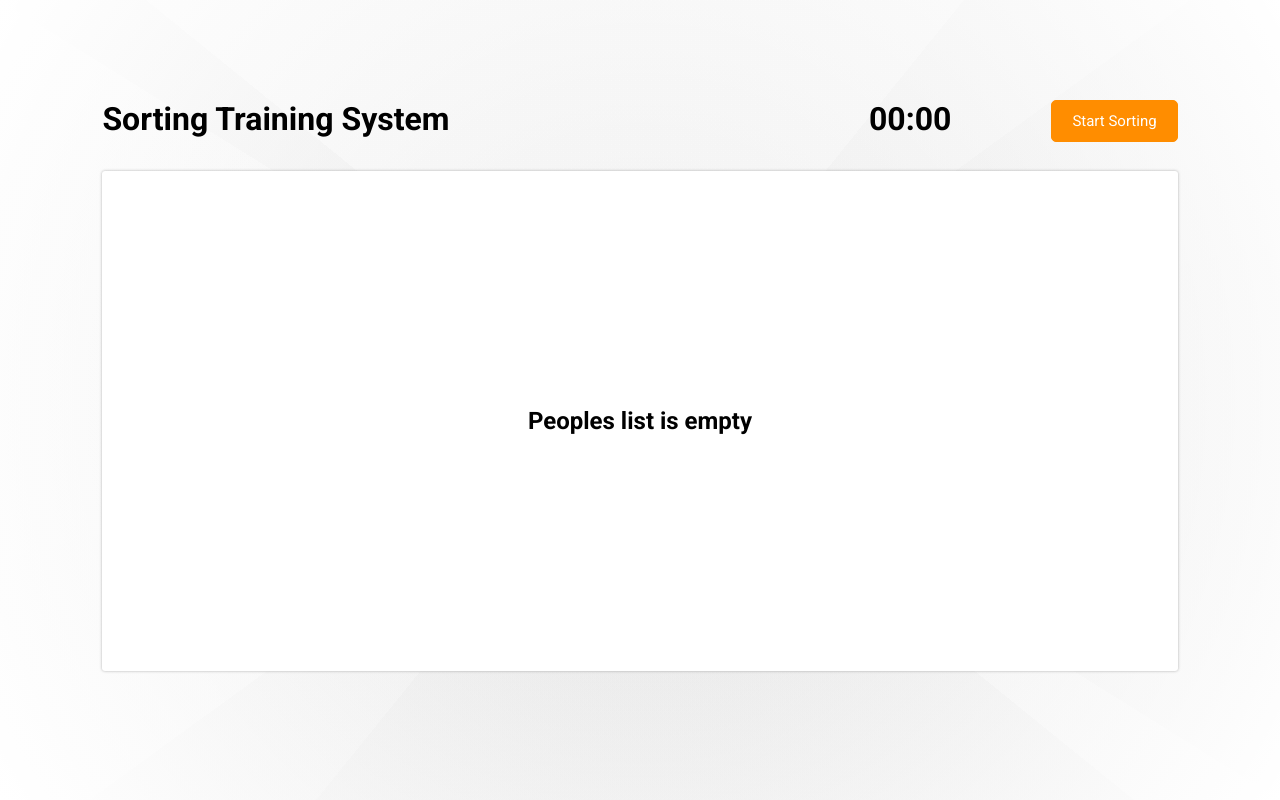
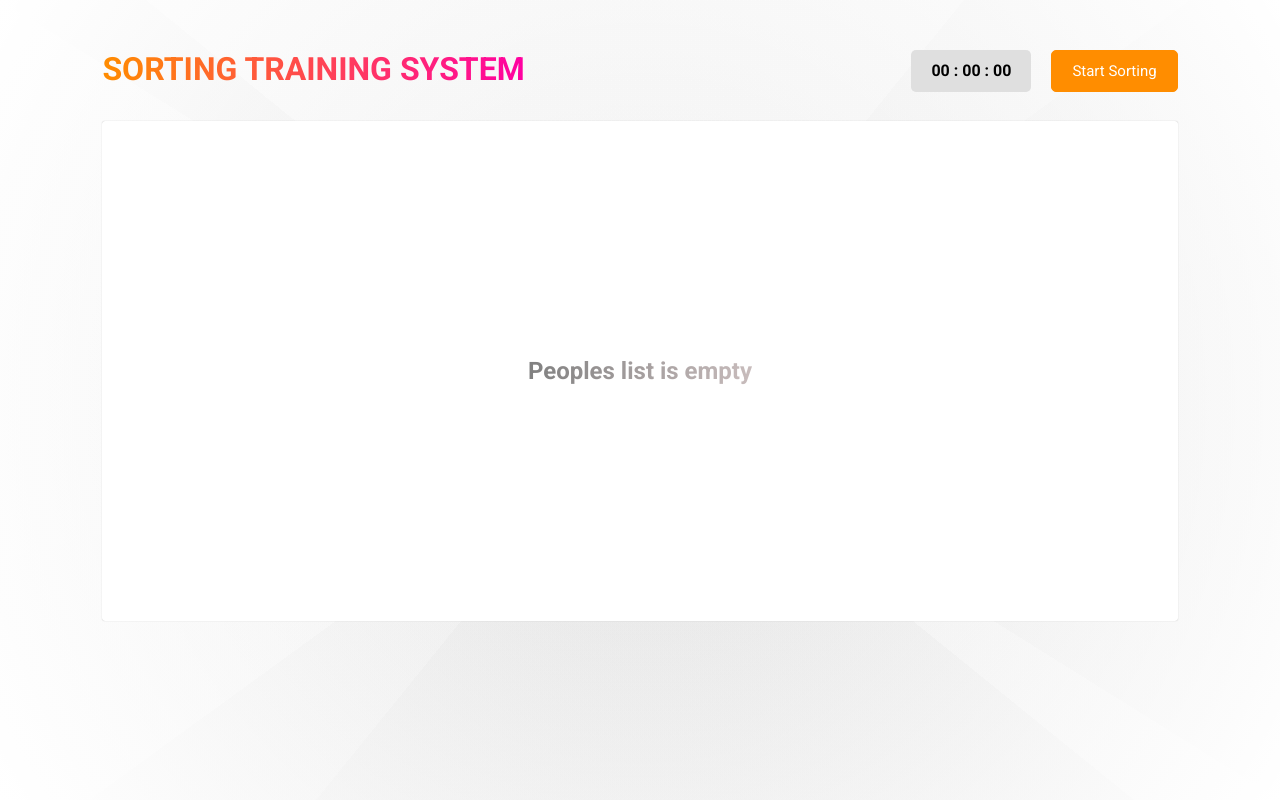
Before and after one commit to shudhuiami/potatostan, a Vue app: page / in a window 1280 px wide. Built offline with nearby package versions, Linux system fonts and the light colour scheme.

Commit message:
system functional

```diff
--- a/src/App.vue
+++ b/src/App.vue
@@ -2,7 +2,9 @@
   <div id="app">
     <div class="main-container-wrapper">
       <div class="section-header">
-        <div class="section-title">Sorting Training System</div>
+        <div class="section-title">
+          <span class="gd-text">Sorting Training System</span>
+        </div>
         <div class="section-actions">
           <button class="btn btn-theme" v-on:click="startTraining">Start Sorting</button>
         </div>
@@ -15,7 +17,7 @@
         <AppTable/>
       </div>
       <div class="main-container-inner flex-inner" v-if="peoples.length === 0">
-        <h2>Peoples list is empty</h2>
+        <h2 class="gd-text-2">Peoples list is empty</h2>
       </div>
 
     </div>
--- a/src/assets/scss/main.scss
+++ b/src/assets/scss/main.scss
@@ -29,7 +29,7 @@ p{
 
 .main-container-wrapper{
   min-height: 100vh;
-  padding: 100px 8% 20px 8%;
+  padding: 50px 8% 20px 8%;
   box-sizing: border-box;
   background-image: radial-gradient(circle at center center, transparent,rgb(255,255,255)),linear-gradient(309deg, rgba(90, 90, 90,0.05) 0%, rgba(90, 90, 90,0.05) 50%,rgba(206, 206, 206,0.05) 50%, rgba(206, 206, 206,0.05) 100%),linear-gradient(39deg, rgba(13, 13, 13,0.05) 0%, rgba(13, 13, 13,0.05) 50%,rgba(189, 189, 189,0.05) 50%, rgba(189, 189, 189,0.05) 100%),linear-gradient(144deg, rgba(249, 249, 249,0.05) 0%, rgba(249, 249, 249,0.05) 50%,rgba(111, 111, 111,0.05) 50%, rgba(111, 111, 111,0.05) 100%),linear-gradient(166deg, rgba(231, 231, 231,0.05) 0%, rgba(231, 231, 231,0.05) 50%,rgba(220, 220, 220,0.05) 50%, rgba(220, 220, 220,0.05) 100%),linear-gradient(212deg, rgba(80, 80, 80,0.05) 0%, rgba(80, 80, 80,0.05) 50%,rgba(243, 243, 243,0.05) 50%, rgba(243, 243, 243,0.05) 100%),radial-gradient(circle at center center, hsl(107,19%,100%),hsl(107,19%,100%));
   .main-container-inner{
@@ -37,7 +37,7 @@ p{
     border-radius: 3px;
     box-sizing: border-box;
     padding: 50px 40px;
-    box-shadow: 0 0 3px 0 rgba(0,0,0,0.30);
+    box-shadow: 0 0 1px 0 rgba(0,0,0,0.30);
     min-height: 500px;
     &.flex-inner{
       display: flex;
@@ -56,15 +56,19 @@ p{
       font-size: 32px;
       line-height: 38px;
       color: #000000;
+      text-transform: uppercase;
     }
     .timer-wrapper{
       float: right;
-      font-style: normal;
       font-weight: 700;
-      font-size: 32px;
-      line-height: 38px;
+      font-size: 16px;
+      line-height: 22px;
       color: #000000;
-      margin-right: 100px;
+      background-color: #dfdfdf;
+      padding: 10px 20px;
+      border-radius: 5px;
+      box-sizing: border-box;
+      margin-right: 20px;
     }
     .section-actions{
       float: right;
@@ -90,8 +94,8 @@ p{
     transition: border-color ease-in-out .15s,box-shadow ease-in-out .15s,-webkit-box-shadow ease-in-out .15s;
     &:focus {
       outline: 0;
-      border-color: $theme;
-      box-shadow: 0 0 0 0.2rem rgba($theme, 0.25);
+      border-color: #fff;
+      box-shadow: 0 0 0 0.1rem rgba(#000, 0.25);
     }
   }
   .helper-text{
@@ -124,6 +128,31 @@ p{
 
 }
 
+.gd-text{
+  background: #ff8d00; /* fallback for old browsers */
+  background: -webkit-linear-gradient(to right, #ff8d00, #ff00a2); /* Chrome 10-25, Safari 5.1-6 */
+  background: linear-gradient(to right, #ff8d00, #ff00a2); /* W3C, IE 10+/ Edge, Firefox 16+, Chrome 26+, Opera 12+, Safari 7+ */
+  -webkit-background-clip: text;
+  background-clip: text;
+  color: transparent;
+}
+.gd-text-2{
+  background: #808080; /* fallback for old browsers */
+  background: -webkit-linear-gradient(to right, #808080, #c8bcbc); /* Chrome 10-25, Safari 5.1-6 */
+  background: linear-gradient(to right, #808080, #c8bcbc); /* W3C, IE 10+/ Edge, Firefox 16+, Chrome 26+, Opera 12+, Safari 7+ */
+  -webkit-background-clip: text;
+  background-clip: text;
+  color: transparent;
+}
+
 .text-danger{
   color: #ec5b5b;
 }
+
+.unselectable {
+  -moz-user-select: none;
+  -khtml-user-select: none;
+  -webkit-user-select: none;
+  -ms-user-select: none;
+  user-select: none;
+}
--- a/src/components/AppTable.vue
+++ b/src/components/AppTable.vue
@@ -8,8 +8,8 @@
       <th>Last Name</th>
     </tr>
     </thead>
-    <draggable v-model="peoples" tag="tbody" @end="GetSortStatus">
-      <tr v-for="(people, index) in peoples" :key="(index+1)">
+    <draggable :options="{disabled : timerStatus === false && peoples.length > 0}" v-model="peoples" tag="tbody" @end="GetSortStatus">
+      <tr class="unselectable" v-for="(people, index) in peoples" :key="(index+1)">
         <td>{{ people.email }}</td>
         <td><strong>{{ people.potatoes }}</strong></td>
         <td>{{ people.first_name }}</td>
@@ -26,9 +26,7 @@ import draggable from 'vuedraggable';
 export default {
   name: 'AppTable',
   data() {
-    return {
-      peoplesList: [],
-    }
+    return {}
   },
   computed: {
     peoples: {
@@ -39,6 +37,9 @@ export default {
         this.$store.commit('setPeoples', value)
       }
     },
+    timerStatus() {
+      return this.$store.getters.getTimerStatus;
+    }
   },
   methods: {
     CheckListSort(arr, n) {
--- a/src/components/Timer.vue
+++ b/src/components/Timer.vue
@@ -1,5 +1,5 @@
 <template>
-  <span v-text="timer"></span>
+  <span v-text="formatTime(timerCount)"></span>
 </template>
 
 <script>
@@ -71,8 +71,18 @@ export default {
       this.timer = '00:00';
       this.timerCount = 0;
       this.timerInterval = setInterval(() => {
-        this.timer = this.pad(parseInt(this.timerCount/60,10))+':'+this.pad(++this.timerCount%60)
+        ++this.timerCount
       },1000)
+    },
+    formatTime(totalSeconds) {
+      let hours = Math.floor(totalSeconds / 3600);
+      totalSeconds %= 3600;
+      let minutes = Math.floor(totalSeconds / 60);
+      let seconds = totalSeconds % 60;
+      minutes = String(minutes).padStart(2, "0");
+      hours = String(hours).padStart(2, "0");
+      seconds = String(seconds).padStart(2, "0");
+      return hours + " : " + minutes + " : " + seconds;
     }
   },
   mounted() {},
--- a/src/components/modals/ResultModal.vue
+++ b/src/components/modals/ResultModal.vue
@@ -11,11 +11,11 @@
           </tr>
           <tr>
             <td>Time used:</td>
-            <td>{{ TimeCount }}</td>
+            <td>{{formatTime(TimeCount)}}</td>
           </tr>
           <tr>
             <td>Average:</td>
-            <td>{{ TimeCount/PeoplesCount }}/s</td>
+            <td>{{ parseFloat(PeoplesCount/TimeCount).toFixed(2) }}/s</td>
           </tr>
 
         </table>
@@ -53,7 +53,16 @@ export default {
     closeModal() {
       this.$store.commit('setResultModal', false)
     },
-
+    formatTime(totalSeconds) {
+      let hours = Math.floor(totalSeconds / 3600);
+      totalSeconds %= 3600;
+      let minutes = Math.floor(totalSeconds / 60);
+      let seconds = totalSeconds % 60;
+      minutes = String(minutes).padStart(2, "0");
+      hours = String(hours).padStart(2, "0");
+      seconds = String(seconds).padStart(2, "0");
+      return hours + ":" + minutes + ":" + seconds;
+    }
   },
   mounted(){
   },
--- a/src/components/modals/StartSortModal.vue
+++ b/src/components/modals/StartSortModal.vue
@@ -7,7 +7,7 @@
       <form @submit.prevent="StartSort">
         <div class="form-group">
           <p>Enter a number of how many people you want to add to the list.</p>
-          <input @keyup="valueValidate" v-model="count" type="text" class="form-control" placeholder="Enter the number of people">
+          <input @keypress="isNumber($event)" @keyup="valueValidate" v-model="count" type="text" class="form-control" placeholder="Enter the number of people">
           <small class="helper-text text-danger" v-if="countValidation">Value is required and should be between 20 and 100</small>
         </div>
       </form>
@@ -54,9 +54,17 @@ export default {
       }
     },
     valueValidate() {
-      const pattern=/^[2-9][0-9]?$|^100$/
-      this.countValidation = !pattern.test(this.count);!pattern.test(this.count)
+      this.countValidation = !(this.count >= 20 && this.count <= 100);
     },
+    isNumber: function(evt) {
+      evt = (evt) ? evt : window.event;
+      let charCode = (evt.which) ? evt.which : evt.keyCode;
+      if ((charCode > 31 && (charCode < 48 || charCode > 57))) {
+        evt.preventDefault();
+      } else {
+        return true;
+      }
+    }
   },
   mounted(){
   },
```
